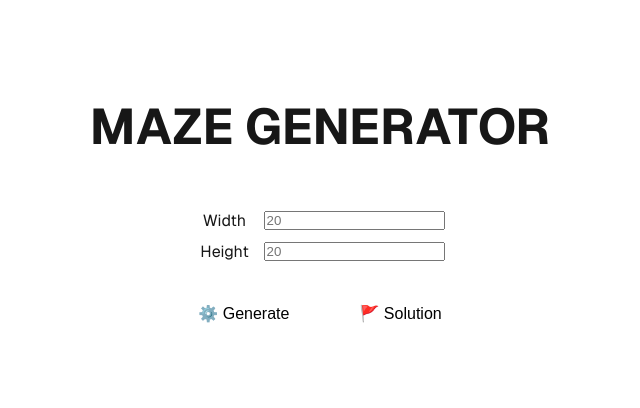
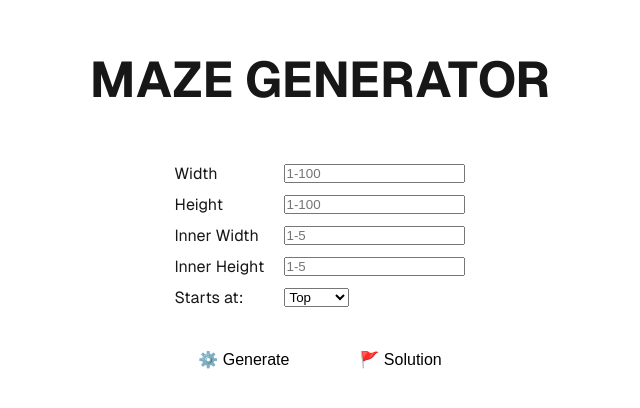
Before and after one commit to hafemi/nextjs-maze-generator, a Next.js app: page / in a window 1280 px wide. Shown: the part 186-594 px from the top of the page, without its empty margins (320-960 px from the left). Built offline with nearby package versions, Linux system fonts and the light colour scheme.

Commit message:
feat: new fields and DRY functions

```diff
--- /dev/null
+++ b/app/page-utils.tsx
@@ -0,0 +1,48 @@
+import styles from "./page.module.css";
+
+export function inputBuilder(
+  id: string,
+  text: string,
+  type: string,
+  placeholder: string
+): JSX.Element {
+  return (
+    <div className={styles.inputGroup}>
+      <label htmlFor={id}>{text}</label>
+      <input type={type} id={id} name={id} placeholder={placeholder}></input>
+    </div>
+  );
+}
+
+export function dropdownBuilder(
+  id: string,
+  text: string,
+  options: string[]
+): JSX.Element {
+  return (
+    <div className={styles.inputGroup}>
+      <label htmlFor={id}>{text}</label>
+      <select id={id}>
+        {options.map((option, index) => (
+          <option key={index} value={option}>{option}</option>
+        ))}
+      </select>
+    </div>
+  );
+}
+
+export function buttonBuilder(
+  id: string,
+  text: string,
+  onClick: () => void
+): JSX.Element {
+  return (
+    <button
+      className={styles.button}
+      id={id}
+      onClick={onClick}
+    >
+      {text}
+    </button>
+  );
+}
--- a/app/page.module.css
+++ b/app/page.module.css
@@ -99,7 +99,8 @@
 }
 
 .inputGroup label {
-  width: 60px;
+  width: 100px;
+  text-align: left;
 }
 
 .button {
--- a/app/page.tsx
+++ b/app/page.tsx
@@ -1,9 +1,14 @@
 "use client";
-import styles from "./page.module.css";
 import {
   handleGenerationButtonClicked,
   handleSolutionButtonClicked,
 } from "./maze-button-handler";
+import {
+  inputBuilder,
+  dropdownBuilder,
+  buttonBuilder
+} from "./page-utils";
+import styles from "./page.module.css";
 
 export default function Home() {
   return (
@@ -11,40 +16,15 @@ export default function Home() {
       <main className={styles.main}>
         <h1 className={styles.heading}>MAZE GENERATOR</h1>
         <div className={styles.inputContainer}>
-          <div className={styles.inputGroup}>
-            <label htmlFor="width">Width</label>
-            <input
-              type="number"
-              id="width"
-              name="width"
-              placeholder="20"
-            ></input>
-          </div>
-          <div className={styles.inputGroup}>
-            <label htmlFor="height">Height</label>
-            <input
-              type="number"
-              id="height"
-              name="height"
-              placeholder="20"
-            ></input>
-          </div>
+          {inputBuilder("width", "Width", "number", "1-100")}
+          {inputBuilder("height", "Height", "number", "1-100")}
+          {inputBuilder("inner width", "Inner Width", "number", "1-5")}
+          {inputBuilder("inner height", "Inner Height", "number", "1-5")}
+          {dropdownBuilder("startingpoint", "Starts at:", ["Top", "Bottom", "Left", "Right"])}
         </div>
         <div>
-          <button
-            className={styles.button}
-            id="generate"
-            onClick={handleGenerationButtonClicked}
-          >
-            ⚙️ Generate
-          </button>
-          <button
-            className={styles.button}
-            id="solution"
-            onClick={handleSolutionButtonClicked}
-          >
-            🚩 Solution
-          </button>
+          {buttonBuilder("generate", "⚙️ Generate", handleGenerationButtonClicked)}
+          {buttonBuilder("solution", "🚩 Solution", handleSolutionButtonClicked)}
         </div>
       </main>
     </div>
```
